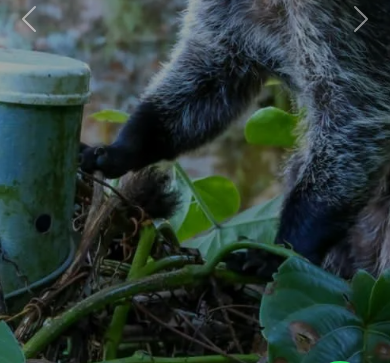
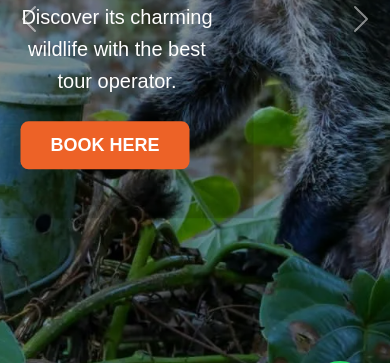
Before and after one commit to mhenry0/TropicalForest, a plain HTML site: page index.html in a window 390 px wide. Shown: the part 403-766 px from the top of the page. Drawn offline with nearby package versions, Linux system fonts and the light colour scheme.

Commit message:
Update styles.css

```diff
--- a/styles/styles.css
+++ b/styles/styles.css
@@ -151,17 +151,19 @@ footer {
   margin-bottom:.5rem;
 }
 
-/* OPTIONAL: responsive tweak – nudge inwards on very small screens */
-@media (max-width:575.98px){
+
+/* 2️⃣  Phones  –– centred on the slide */
+@media (max-width:575.98px){      /* Bootstrap xs breakpoint */
   .overlay-box{
-    top:1rem;
-    left:1rem;
-    padding:1.25rem 1.5rem;
+    top:50%;
+    left:30%;
+    transform:translate(-50%, -50%);   /* true centring */
+    text-align:center;                 /* centre the text */
     max-width:90%;
+    font-size: 20px;                /* keep a little margin */
   }
+
 }
-
-
 
 
 
```
